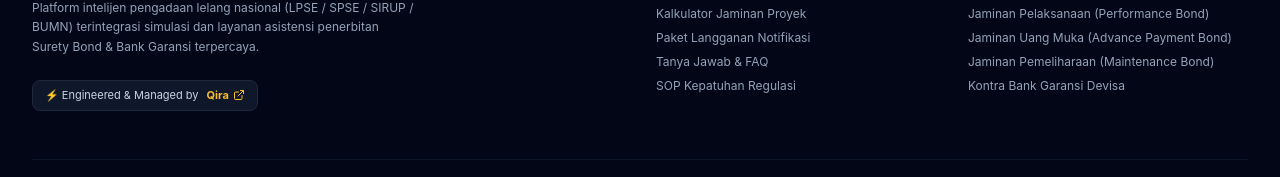
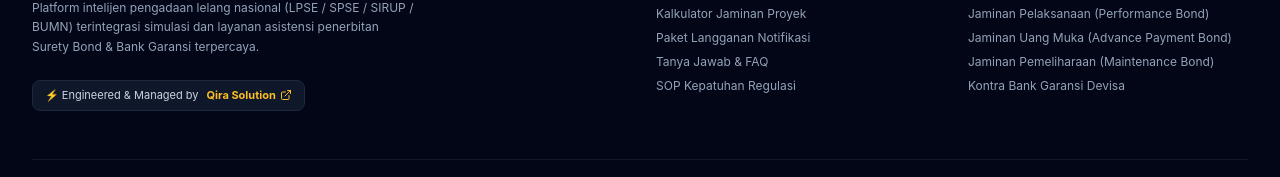
Before and after one commit to fransiskusmahendra/radartender-web, a Next.js app: page / in a window 1280 px wide. Shown: the part 7585-7762 px from the top of the page. Built offline with nearby package versions, Linux system fonts and the light colour scheme.

Commit message:
chore: standardize branding to Qira Solution

```diff
--- a/components/Footer.tsx
+++ b/components/Footer.tsx
@@ -31,7 +31,7 @@ export function Footer() {
                   rel="noopener noreferrer"
                   className="font-bold text-amber-400 hover:underline flex items-center gap-1"
                 >
-                  Qira
+                  Qira Solution
                   <ExternalLink className="w-3 h-3" />
                 </a>
               </div>
```
